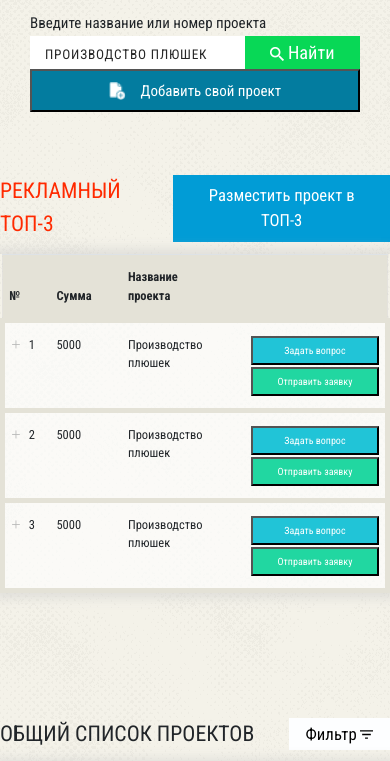
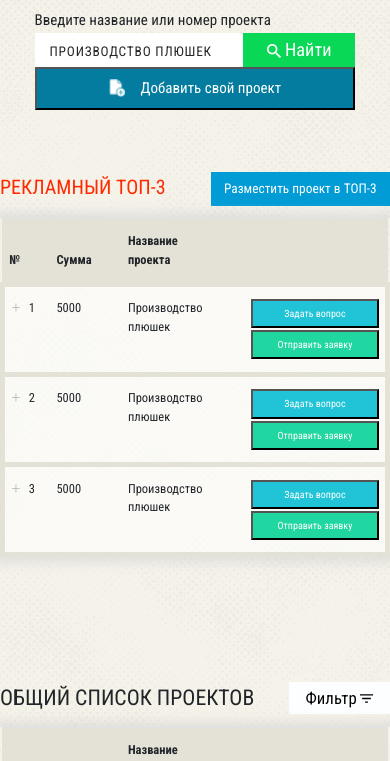
Before and after one commit to BorisSlonov/borisslonov.github.io-ba-list, a plain HTML site: page index.html in a window 390 px wide. Shown: the part 365-1126 px from the top of the page. Drawn offline with nearby package versions, Linux system fonts and the light colour scheme.

Commit message:
Add files via upload

```diff
--- a/css/style.css
+++ b/css/style.css
@@ -25,7 +25,7 @@ body {
 .container {
   max-width: 2560px;
   margin: 0 auto;
-  padding: 0 30px;
+  padding: 0 3em;
 }
 
 @media (max-width: 1440px) {
@@ -49,6 +49,7 @@ body {
 @media (max-width: 425px) {
   .container {
     max-width: 425px;
+    padding: 0 2em;
   }
 }
 
@@ -398,12 +399,13 @@ h3 {
 
 .advert-table .table-btn-container__span {
   text-transform: uppercase;
-  font-size: 1.3rem;
+  font-size: 1.2rem;
   color: #ff2a00;
+  text-transform: center;
 }
 
 .advert-table .table-btn-container__btn button {
-  font-size: 1rem;
+  font-size: .8rem;
   padding: .5em 1em;
   background-color: #019cd6;
   color: #fff;
@@ -543,6 +545,22 @@ td img {
   width: 100%;
   max-width: .8em;
   margin-left: .2em;
+}
+
+input[placeholder] {
+  text-overflow: ellipsis;
+}
+
+input::-moz-placeholder {
+  text-overflow: ellipsis;
+}
+
+input:-moz-placeholder {
+  text-overflow: ellipsis;
+}
+
+input:-ms-input-placeholder {
+  text-overflow: ellipsis;
 }
 
 .search-form-add {
```
